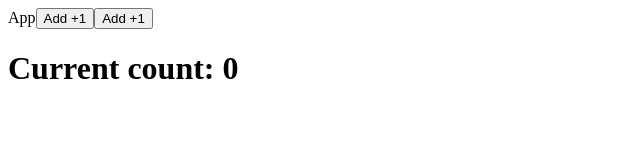
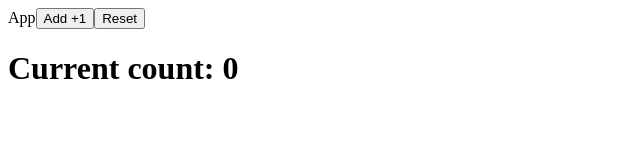
Before and after one commit to GoranAviani/react_coding_exercise_8_usestate_exercise, a React (Create React App) app: page / in a window 1280 px wide. Shown: the top 160 px of the page, without its empty margins (0-640 px from the left). Built offline with nearby package versions, Linux system fonts and the light colour scheme.

Commit message:
Coding Exercise 8: useState Exercise

```diff
--- a/src/App.js
+++ b/src/App.js
@@ -15,7 +15,7 @@ const App = () => {
         <div>
             App
             <button onClick={onButtonAddOne}>Add +1</button>
-            <button onClick={onButtonReset}>Add +1</button>
+            <button onClick={onButtonReset}>Reset</button>
 
             <h1>Current count: {counter}</h1>
         </div>
```
